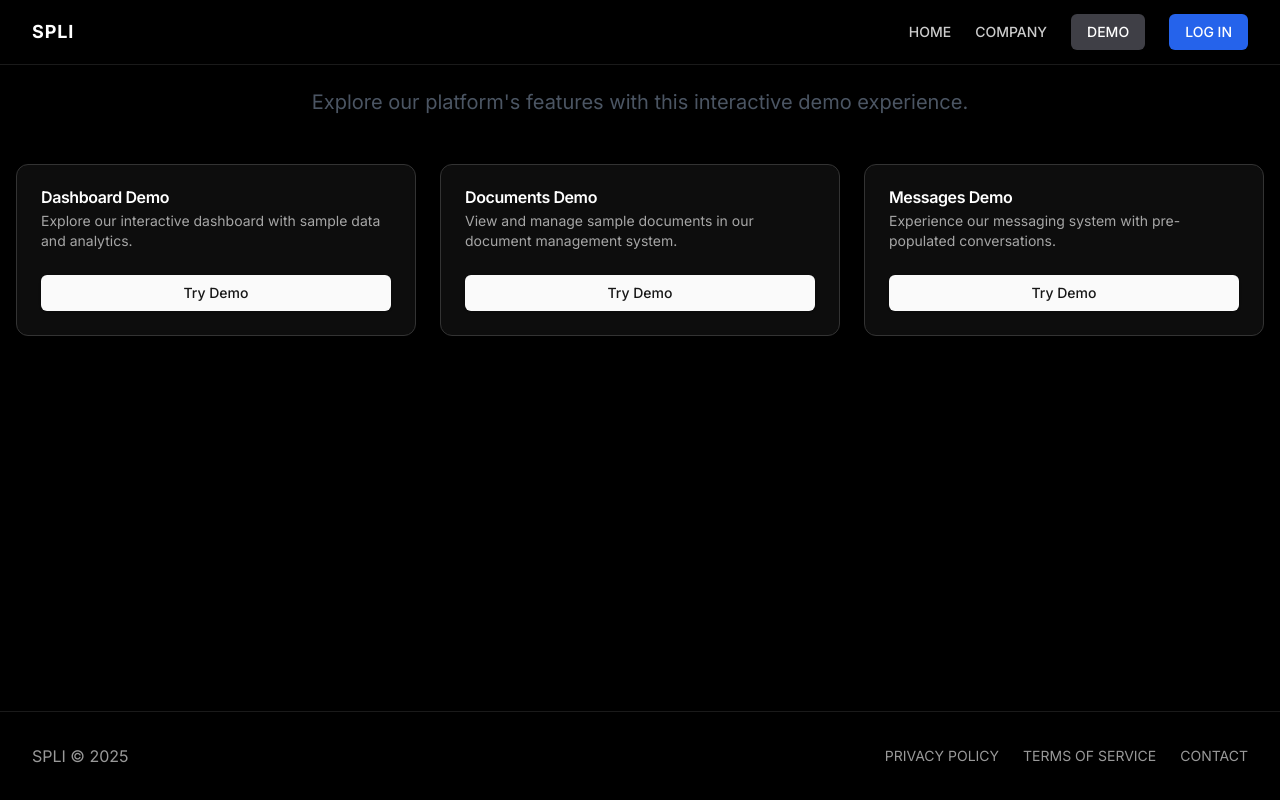
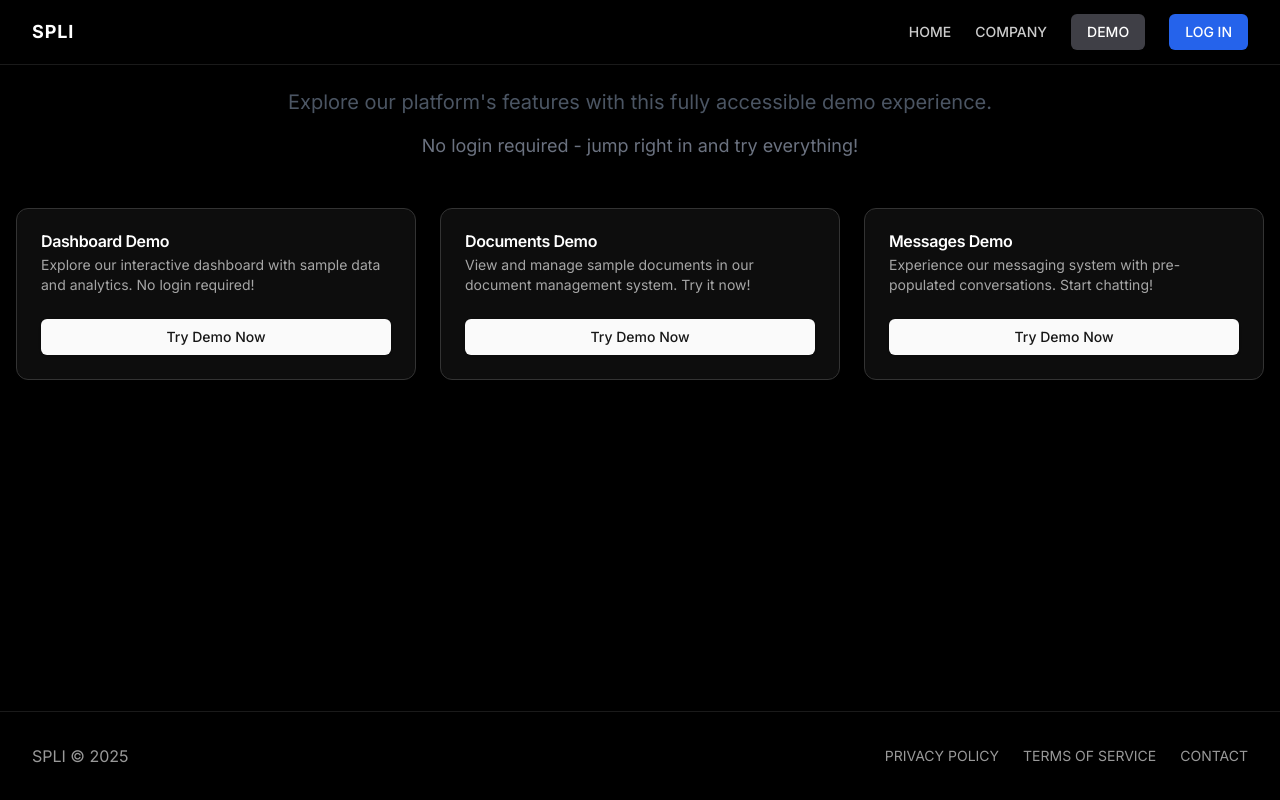
Before and after one commit to rohansat/spli, a Next.js app in the folder space-portal/: page /demo in a window 1280 px wide. Built offline with nearby package versions, Linux system fonts and the light colour scheme; no server answers; a web font is replaced by a local one.

Commit message:
Remove authentication requirements for demo routes and enhance demo page messaging

```diff
--- a/space-portal/src/app/demo/page.tsx
+++ b/space-portal/src/app/demo/page.tsx
@@ -10,17 +10,17 @@ export default function DemoPage() {
   const demoFeatures = [
     {
       title: 'Dashboard Demo',
-      description: 'Explore our interactive dashboard with sample data and analytics.',
+      description: 'Explore our interactive dashboard with sample data and analytics. No login required!',
       path: '/demo/dashboard'
     },
     {
       title: 'Documents Demo',
-      description: 'View and manage sample documents in our document management system.',
+      description: 'View and manage sample documents in our document management system. Try it now!',
       path: '/demo/documents'
     },
     {
       title: 'Messages Demo',
-      description: 'Experience our messaging system with pre-populated conversations.',
+      description: 'Experience our messaging system with pre-populated conversations. Start chatting!',
       path: '/demo/messages'
     }
   ];
@@ -28,9 +28,12 @@ export default function DemoPage() {
   return (
     <div className="container mx-auto px-4 py-8">
       <div className="text-center mb-12">
-        <h1 className="text-4xl font-bold mb-4">Welcome to the Demo</h1>
-        <p className="text-xl text-gray-600 dark:text-gray-300">
-          Explore our platform's features with this interactive demo experience.
+        <h1 className="text-4xl font-bold mb-4">Welcome to the Interactive Demo</h1>
+        <p className="text-xl text-gray-600 dark:text-gray-300 mb-4">
+          Explore our platform's features with this fully accessible demo experience.
+        </p>
+        <p className="text-lg text-gray-500 dark:text-gray-400">
+          No login required - jump right in and try everything!
         </p>
       </div>
 
@@ -46,7 +49,7 @@ export default function DemoPage() {
                 onClick={() => router.push(feature.path)}
                 className="w-full"
               >
-                Try Demo
+                Try Demo Now
               </Button>
             </CardContent>
           </Card>
```
Also changed, not shown: space-portal/src/middleware.ts (+24 -29 lines).
